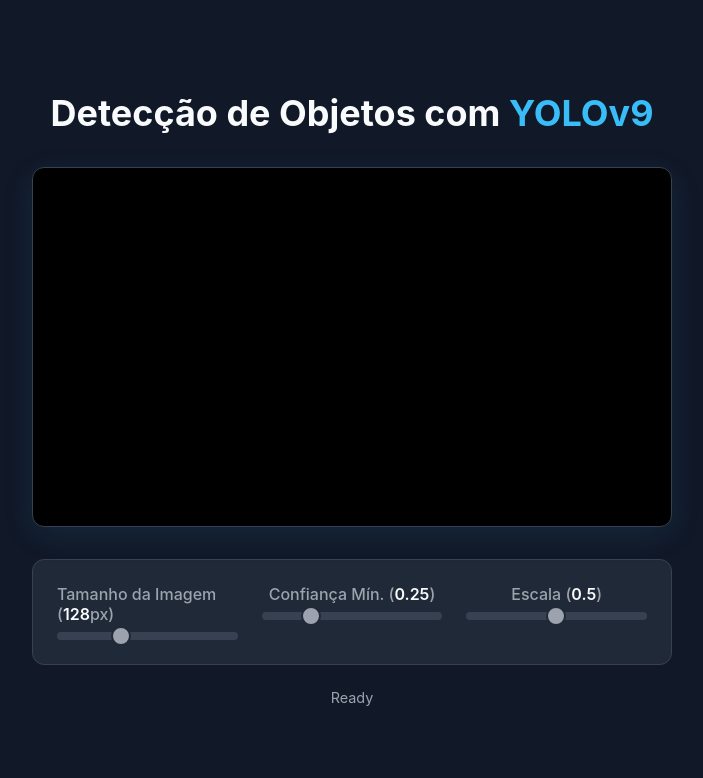
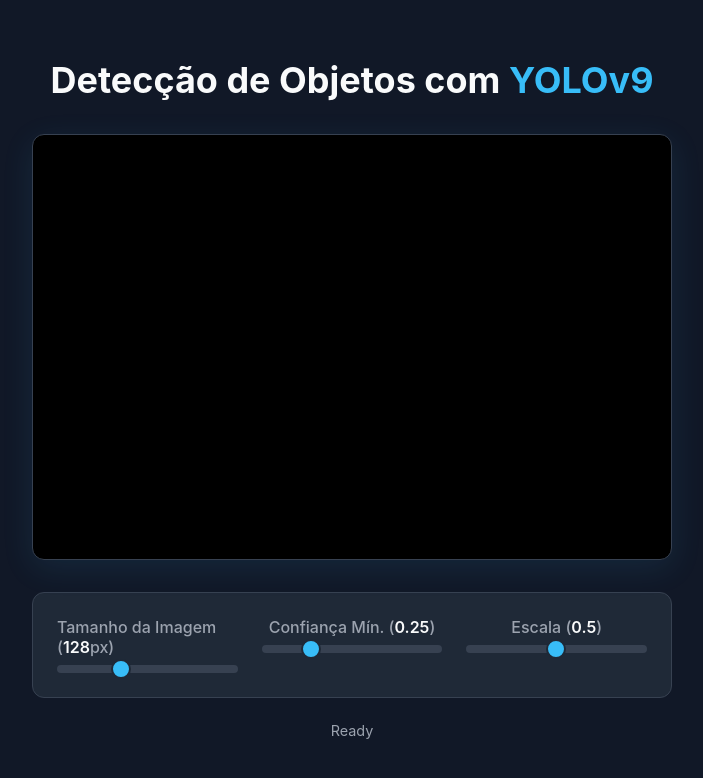
Before and after one commit to pedr-moura/visao-computacional-sembackend, a website built with Vite: page index.html in a window 1280 px wide. Shown: the whole page, without its empty margins (288-991 px from the left). Built offline with nearby package versions, Linux system fonts and the light colour scheme; no server answers; what @huggingface/transformers would draw is missing.

Commit message:
Update index.html

```diff
--- a/index.html
+++ b/index.html
@@ -6,32 +6,21 @@
   <meta name="viewport" content="width=device-width, initial-scale=1.0" />
   <title>Transformers.js | Detecção de Objetos em Tempo Real</title>
   <style>
-    /* --- Estilos Globais e Reset --- */
     :root {
       --bg-color: #111827;
-      /* Cinza-azulado escuro */
       --card-color: #1f2937;
-      /* Cinza-azulado um pouco mais claro */
       --primary-text-color: #f9fafb;
-      /* Branco suave */
       --secondary-text-color: #9ca3af;
-      /* Cinza claro */
       --accent-color: #38bdf8;
-      /* Azul céu vibrante */
       --accent-hover-color: #0ea5e9;
       --border-color: #374151;
       --shadow-color: rgba(56, 189, 248, 0.1);
     }
 
-    * {
-      box-sizing: border-box;
-      margin: 0;
-      padding: 0;
-    }
+    * { box-sizing: border-box; margin: 0; padding: 0; }
 
     body {
-      font-family: -apple-system, BlinkMacSystemFont, 'Segoe UI', Roboto, Helvetica,
-        Arial, sans-serif;
+      font-family: -apple-system, BlinkMacSystemFont, 'Segoe UI', Roboto, Helvetica, Arial, sans-serif;
       background-color: var(--bg-color);
       color: var(--primary-text-color);
       display: flex;
@@ -42,7 +31,6 @@
       padding: 2rem;
     }
 
-    /* --- Título e Cabeçalho --- */
     h1 {
       font-size: 2.25rem;
       font-weight: 700;
@@ -62,12 +50,12 @@
       text-decoration: underline;
     }
 
-    /* --- Container Principal (Vídeo e Canvas) --- */
     #container {
       position: relative;
       width: 100%;
       max-width: 640px;
-      aspect-ratio: 16 / 9;
+      /* CORREÇÃO FINAL APLICADA AQUI */
+      aspect-ratio: 3 / 2; /* Proporção 3:2 para corresponder ao canvas de 360x240 */
       border-radius: 0.75rem;
       overflow: hidden;
       border: 1px solid var(--border-color);
@@ -85,20 +73,10 @@
       height: 100%;
     }
 
-    #video {
-      object-fit: cover;
-      z-index: 1;
-    }
+    #video { object-fit: cover; z-index: 1; }
+    #canvas { z-index: 2; }
+    #overlay { z-index: 3; }
 
-    #canvas {
-      z-index: 2;
-    }
-
-    #overlay {
-      z-index: 3;
-    }
-
-    /* --- Painel de Controles --- */
     #controls {
       display: flex;
       justify-content: space-between;
@@ -132,7 +110,6 @@
       font-weight: 600;
     }
 
-    /* --- Estilização dos Sliders (input[type="range"]) --- */
     input[type='range'] {
       -webkit-appearance: none;
       width: 100%;
@@ -177,7 +154,6 @@
         cursor: not-allowed;
     }
 
-    /* --- Status da Aplicação --- */
     #status {
       margin-top: 1.5rem;
       font-size: 0.9rem;
```
